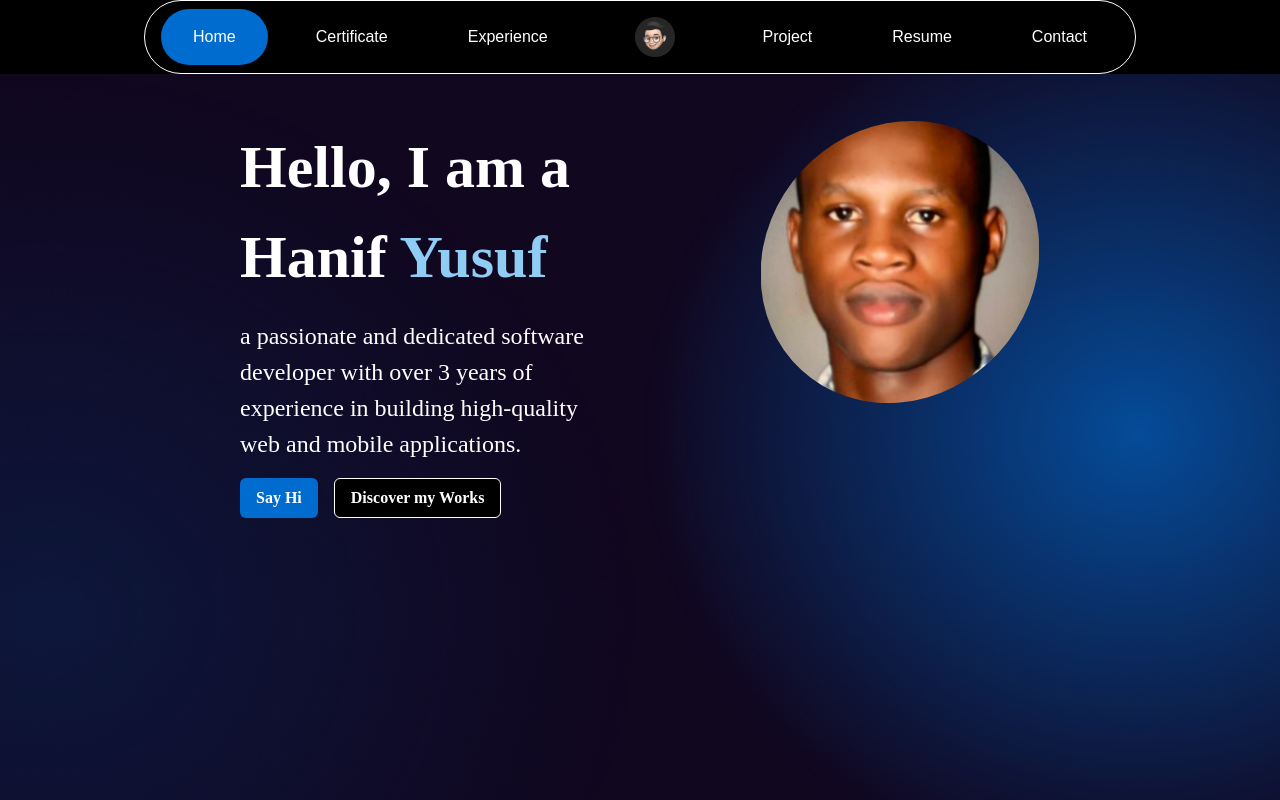
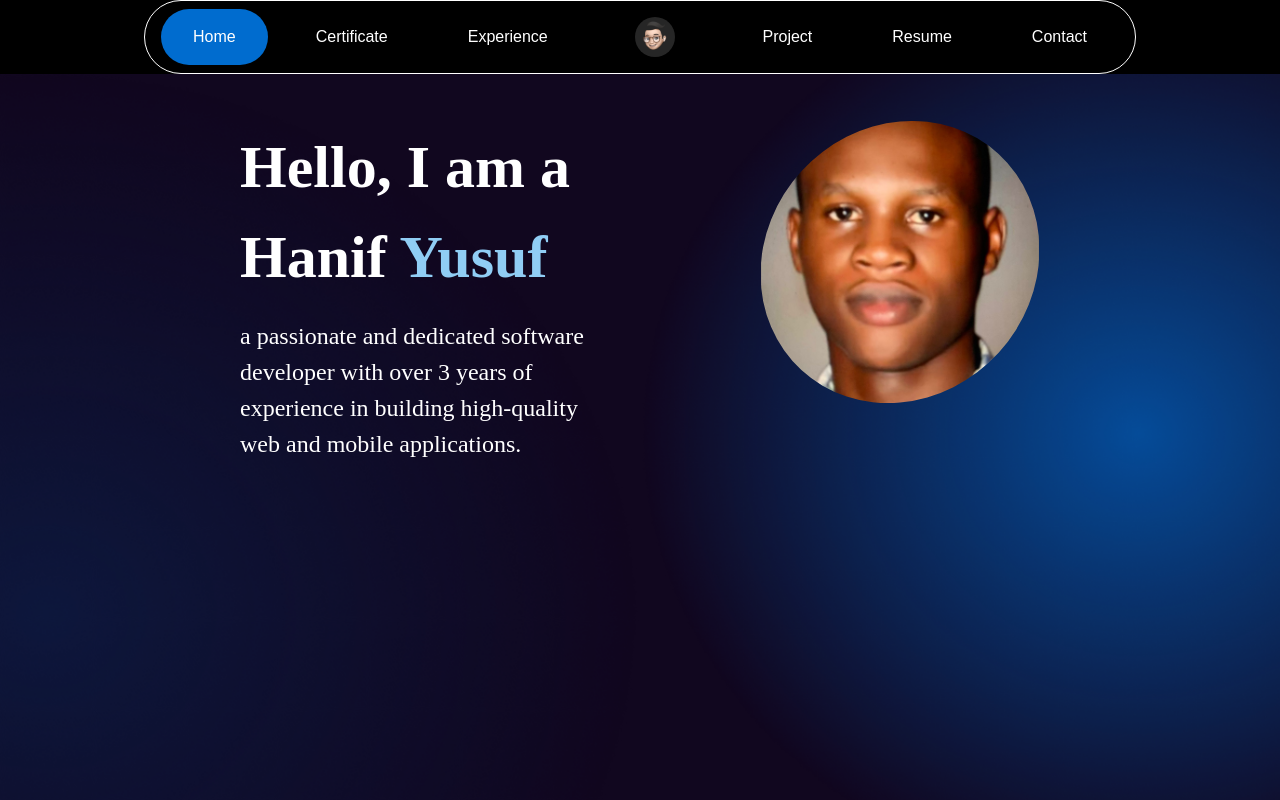
Before and after one commit to HanifYusuf01/my-portfolio, a Next.js app: page / in a window 1280 px wide. Shown: the top 800 px of the page. Built offline with nearby package versions, Linux system fonts and the light colour scheme; a web font is replaced by a local one.

Commit message:
I remove one of the double footer on the home page

```diff
--- a/src/app/page.tsx
+++ b/src/app/page.tsx
@@ -18,7 +18,6 @@ export default function Page() {
       <WorkExperience />
       <Project />
       <Discussion />
-      <Footer />
     </Box>
   );
 }
--- a/src/components/hero.tsx
+++ b/src/components/hero.tsx
@@ -90,23 +90,6 @@ export default function Hero() {
               a passionate and dedicated software developer with over 3 years of
               experience in building high-quality web and mobile applications.
             </Text>
-            <Flex
-              gap={{base:"2", md:"4"}}
-              mt="4"
-              justifyContent={{ base: "center", md: "flex-start" }}
-            >
-              <Button backgroundColor={"#006CCF"} color="white" p="4">
-                Say Hi
-              </Button>
-              <Button
-                color="white"
-                backgroundColor="black"
-                border="1px"
-                borderColor="white"
-              >
-                Discover my Works
-              </Button>
-            </Flex>
           </Box>
         </Flex>
       </Flex>
```
